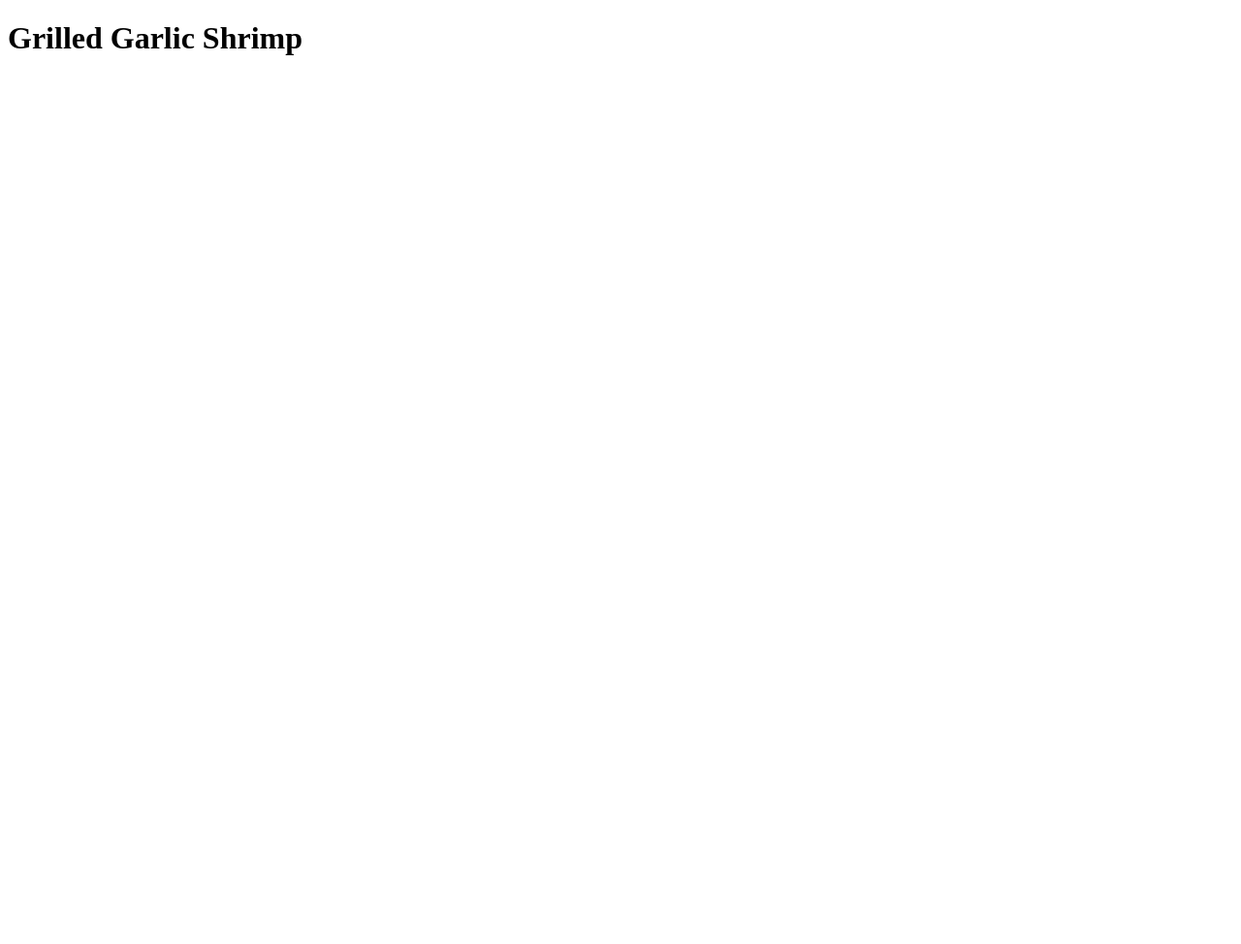
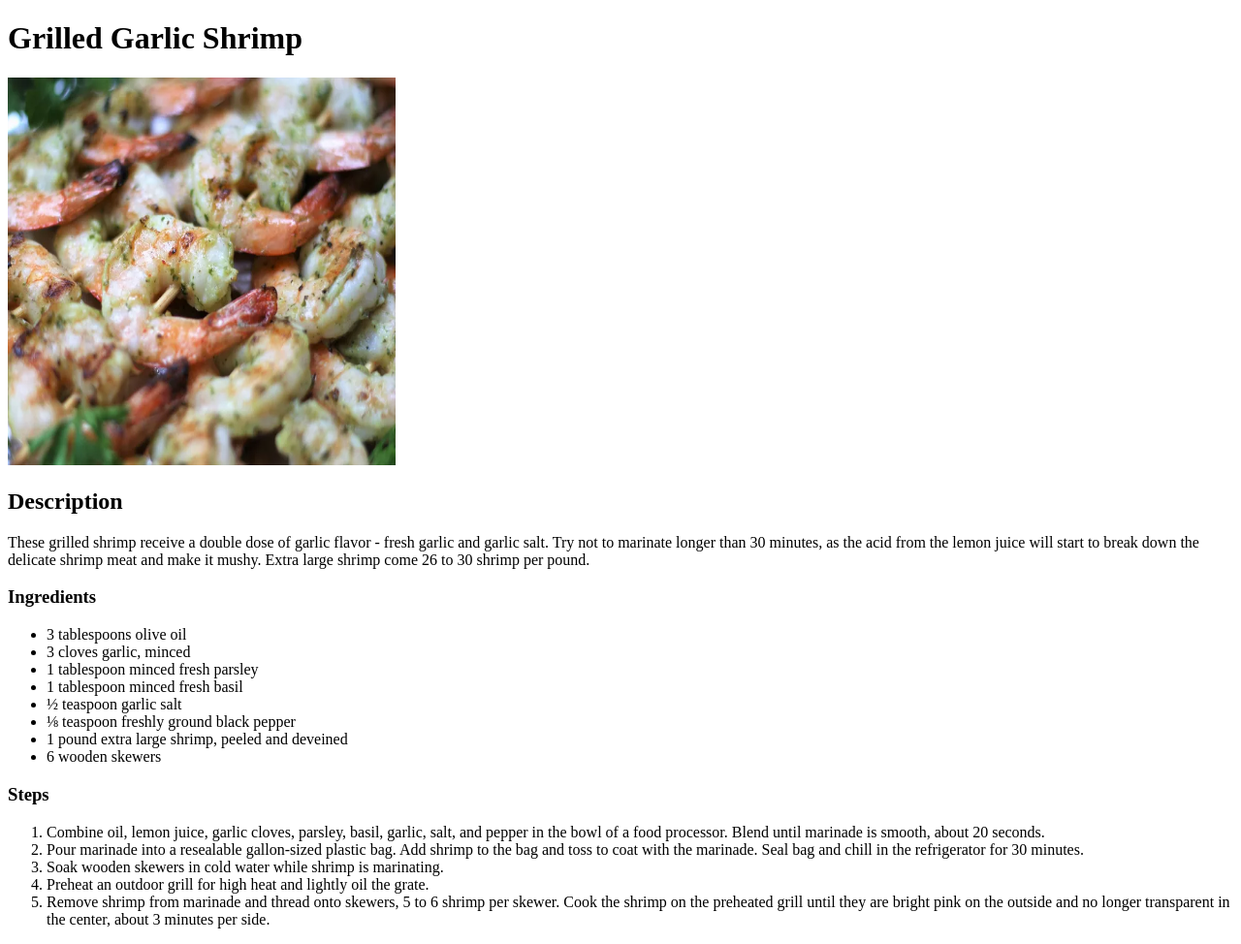
Before and after one commit to sameem420/Learning-TheOdinProject, a plain HTML site: page HTML/odin-recipes/recipes/Grilled-Garlic-Shrimp.html in a window 1280 px wide. Shown: the whole page at 97% size. Before the commit the page ends 800 px from the top, so only its background shows below. Drawn offline with Linux system fonts and the light colour scheme.

Commit message:
:heavy_check_mark: grilled garlic shrimp recipe content added

```diff
--- a/HTML/odin-recipes/recipes/Grilled-Garlic-Shrimp.html
+++ b/HTML/odin-recipes/recipes/Grilled-Garlic-Shrimp.html
@@ -6,5 +6,50 @@
   </head>
   <body>
     <h1>Grilled Garlic Shrimp</h1>
+    <img
+      src="Grilled-Garlic-Shrimp.webp"
+      alt="Grilled Garlic Shrimp"
+      width="400px"
+      height="400px"
+    />
+    <h2>Description</h2>
+    <p>
+      These grilled shrimp receive a double dose of garlic flavor - fresh garlic
+      and garlic salt. Try not to marinate longer than 30 minutes, as the acid
+      from the lemon juice will start to break down the delicate shrimp meat and
+      make it mushy. Extra large shrimp come 26 to 30 shrimp per pound.
+    </p>
+    <h3>Ingredients</h3>
+    <ul>
+      <li>3 tablespoons olive oil</li>
+      <li>3 cloves garlic, minced</li>
+      <li>1 tablespoon minced fresh parsley</li>
+      <li>1 tablespoon minced fresh basil</li>
+      <li>½ teaspoon garlic salt</li>
+      <li>⅛ teaspoon freshly ground black pepper</li>
+      <li>1 pound extra large shrimp, peeled and deveined</li>
+      <li>6 wooden skewers</li>
+    </ul>
+    <h3>Steps</h3>
+    <ol>
+      <li>
+        Combine oil, lemon juice, garlic cloves, parsley, basil, garlic, salt,
+        and pepper in the bowl of a food processor. Blend until marinade is
+        smooth, about 20 seconds.
+      </li>
+      <li>
+        Pour marinade into a resealable gallon-sized plastic bag. Add shrimp to
+        the bag and toss to coat with the marinade. Seal bag and chill in the
+        refrigerator for 30 minutes.
+      </li>
+      <li>Soak wooden skewers in cold water while shrimp is marinating.</li>
+      <li>Preheat an outdoor grill for high heat and lightly oil the grate.</li>
+      <li>
+        Remove shrimp from marinade and thread onto skewers, 5 to 6 shrimp per
+        skewer. Cook the shrimp on the preheated grill until they are bright
+        pink on the outside and no longer transparent in the center, about 3
+        minutes per side.
+      </li>
+    </ol>
   </body>
 </html>
```
Also changed, not shown: HTML/odin-recipes/index.html (+7 -5 lines).
